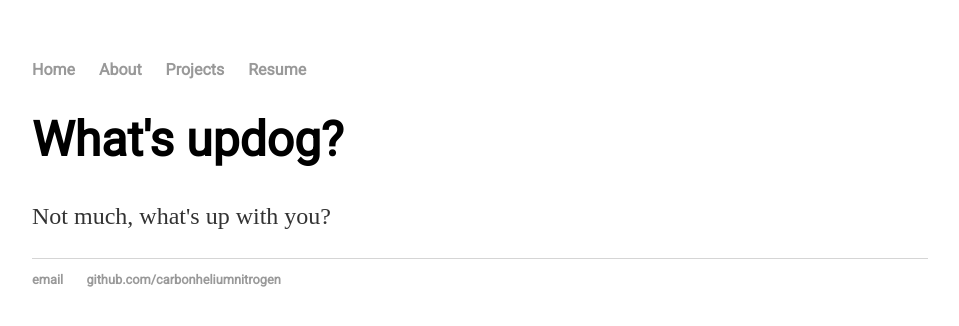
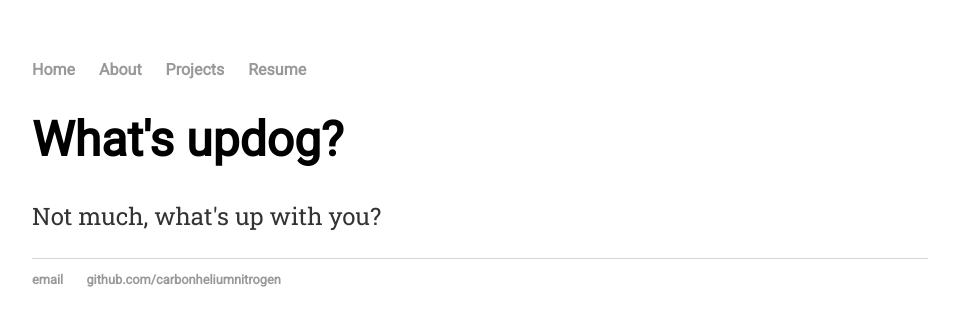
Before and after one commit to carbonheliumnitrogen/carbonheliumnitrogen.github.io, a Jekyll site: the page built from index.html, in a window 1280 px wide. Shown: the top 326 px of the page, without its empty margins (160-1119 px from the left). Built offline with Jekyll 4.4.1, drawn with Linux system fonts in a browser that asks for light colours.

Commit message:
Update main.css

```diff
--- a/css/main.css
+++ b/css/main.css
@@ -1,4 +1,5 @@
 @import url('https://fonts.googleapis.com/css?family=Roboto');
+@import url('https://fonts.googleapis.com/css?family=Roboto+Slab');
 
 body {
     margin: 60px auto;
@@ -27,6 +28,7 @@
 }
 p {
     font-size: 1.5em;
+    font-family:'Roboto Slab', 'Serif';
     line-height: 1.4em;
     color: #333;
 }
```
